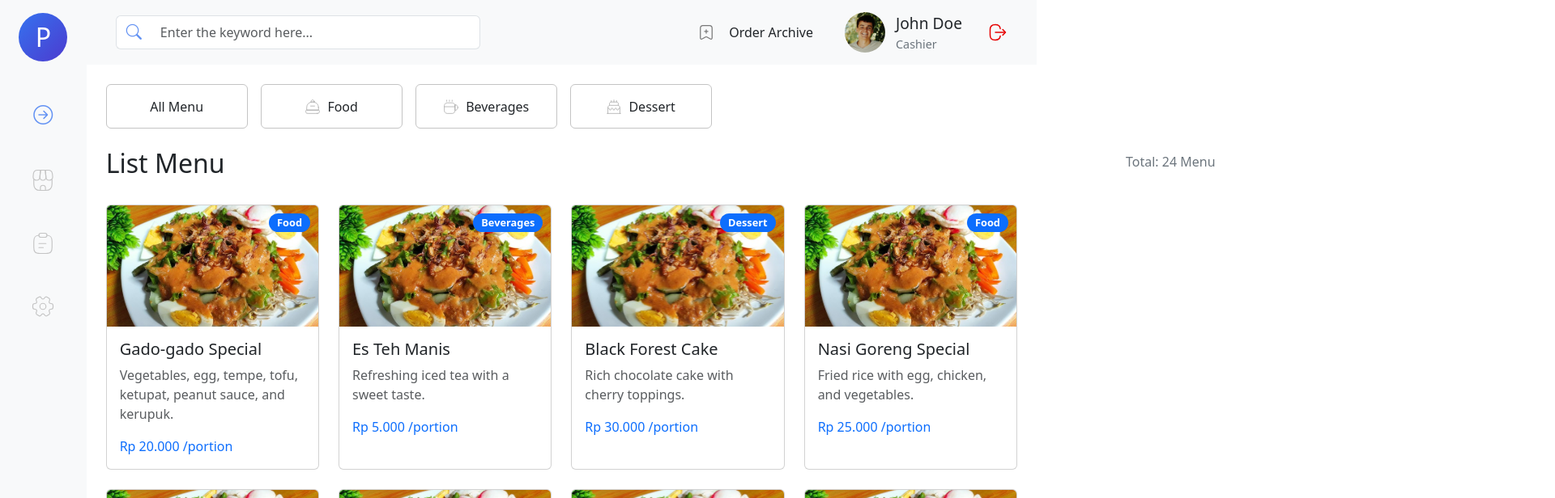
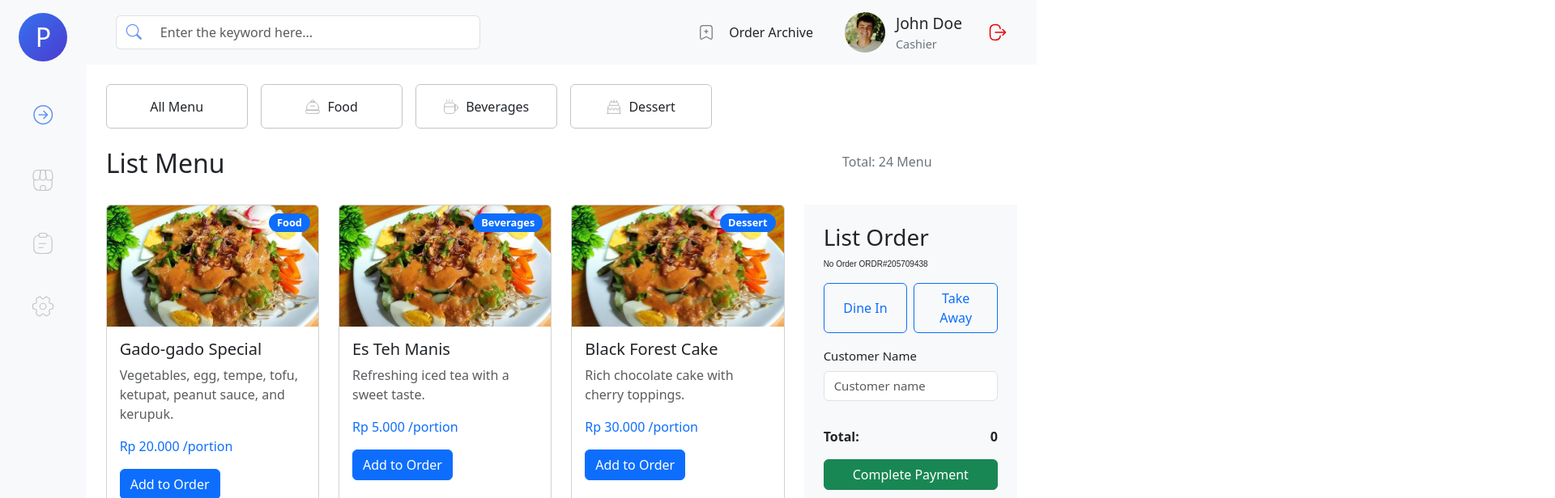
Before and after one commit to alpinmohsa541/pos-sederhana, a React (Vite) app: page / in a window 1280 px wide. Shown: the top 616 px of the page at 81% size, 1920 px wide, since content can reach past the window. Built offline with nearby package versions, Linux system fonts and the light colour scheme.

Commit message:
Feat : menambahkan order list dan stayling

```diff
--- a/src/CashierDashboard/CashierDashboard.jsx
+++ b/src/CashierDashboard/CashierDashboard.jsx
@@ -1,31 +1,52 @@
 import "../App.css";
-import { useState } from "react";
+import { useState, useEffect } from "react";
 import menuData from "./DataMenu";
 
 const CashierDashboard = () => {
   const [activeButton, setActiveButton] = useState("All Menu");
-  const [searchQuery, setSearchQuery] = useState(""); // Added state for search query
+  const [searchQuery, setSearchQuery] = useState("");
+  const [orders, setOrders] = useState([]); // State to hold the orders
+  const [total, setTotal] = useState(0); // State to hold the total amount for payment
+  const [orderType, setOrderType] = useState(""); // State to manage "Dine In" or "Take Away"
+  const [orderNumber, setOrderNumber] = useState(""); // State for storing order number
+
+  // Generate random order number function
+  const generateOrderNumber = () => {
+    const randomNum = Math.floor(Math.random() * 1000000000); // Generates a random number
+    return `ORDR#${randomNum}`;
+  };
+
+  // Set the order number when the component mounts or after an order is selected
+  useEffect(() => {
+    setOrderNumber(generateOrderNumber()); // Generate a random order number on mount
+  }, [orders]); // Update when orders change
 
   const handleButtonClick = (buttonName) => {
     setActiveButton(buttonName);
   };
 
-  // Handle search input change
   const handleSearchChange = (e) => {
     setSearchQuery(e.target.value);
   };
 
-  // Filter menu based on category and search query
+  const handleAddToOrder = (menu) => {
+    setOrders([...orders, menu]); // Add menu item to orders
+    setTotal(total + menu.price); // Update total price
+  };
+
+  const handleOrderTypeChange = (type) => {
+    setOrderType(type); // Set the order type (Dine In or Take Away)
+  };
+
   const filteredMenu =
     activeButton === "All Menu"
-      ? menuData.filter(
-          (menu) => menu.name.toLowerCase().includes(searchQuery.toLowerCase()) // Search logic
+      ? menuData.filter((menu) =>
+          menu.name.toLowerCase().includes(searchQuery.toLowerCase())
         )
       : menuData
           .filter((menu) => menu.category === activeButton)
-          .filter(
-            (menu) =>
-              menu.name.toLowerCase().includes(searchQuery.toLowerCase()) // Search logic
+          .filter((menu) =>
+            menu.name.toLowerCase().includes(searchQuery.toLowerCase())
           );
 
   return (
@@ -91,8 +112,8 @@ const CashierDashboard = () => {
                     type="search"
                     placeholder="Enter the keyword here..."
                     aria-label="Search"
-                    value={searchQuery} // Bind value to searchQuery state
-                    onChange={handleSearchChange} // Handle change event
+                    value={searchQuery}
+                    onChange={handleSearchChange}
                   />
                 </div>
               </form>
@@ -111,11 +132,7 @@ const CashierDashboard = () => {
                   src="/assets/profile.svg"
                   className="profile me-2"
                   alt="Profile Icon"
-                  style={{
-                    fontSize: "60px",
-                    padding: "5px",
-                    color: "#6392F3",
-                  }}
+                  style={{ fontSize: "60px", padding: "5px", color: "#6392F3" }}
                 />
                 <div className="d-flex flex-column">
                   <span className="me-3" style={{ fontSize: "1.2rem" }}>
@@ -170,12 +187,13 @@ const CashierDashboard = () => {
               </button>
             ))}
           </div>
+
           <div className="row g-4 px-4">
             <h2>List Menu</h2>
             <div
               className="position-absolute"
               style={{
-                left: "1380px",
+                left: "1030px",
                 fontSize: "1rem",
                 padding: "5px 10px",
                 borderRadius: "5px",
@@ -184,10 +202,11 @@ const CashierDashboard = () => {
             >
               Total: {filteredMenu.length} Menu
             </div>
+            <div className="col-md-9">
+              <div className="row g-4">
                 {filteredMenu.map((menu) => (
-              <div key={menu.id} className="col-md-3">
-                <div className="card h-100 position-relative">
-                  {/* Badge kategori di pojok kanan atas */}
+                  <div key={menu.id} className="col-md-4">
+                    <div className="card h-100">
                       <span
                         className="badge bg-primary"
                         style={{
@@ -210,14 +229,120 @@ const CashierDashboard = () => {
                       />
                       <div className="card-body">
                         <h5 className="card-title">{menu.name}</h5>
-                    <p className="card-text text-muted">{menu.description}</p>
+                        <p className="card-text text-muted">
+                          {menu.description}
+                        </p>
                         <p className="card-text text-primary">
                           {menu.price} /portion
                         </p>
+                        <button
+                          className="btn btn-primary"
+                          onClick={() => handleAddToOrder(menu)}
+                        >
+                          Add to Order
+                        </button>
                       </div>
                     </div>
                   </div>
                 ))}
+              </div>
+            </div>
+
+            {/* Order Summary */}
+            <div className="col-md-3">
+              <div className="bg-light p-4">
+                <h3>List Order</h3>
+                <p
+                  className="no-order"
+                  style={{
+                    fontSize: "10px",
+                    fontFamily: "sans-serif",
+                  }}
+                >
+                  {"No Order"}&nbsp;{orderNumber}{" "}
+                  {/* Display the random order number */}
+                </p>
+
+                {/* Dine In and Take Away Buttons */}
+                <div className="mt-3 d-flex justify-content-between gap-2">
+                  <button
+                    className="btn btn-outline-primary w-50"
+                    onClick={() => handleOrderTypeChange("dineIn")}
+                  >
+                    Dine In
+                  </button>
+                  <button
+                    className="btn btn-outline-primary w-50"
+                    onClick={() => handleOrderTypeChange("takeAway")}
+                  >
+                    Take Away
+                  </button>
+                </div>
+
+                {/* Conditional Rendering for Customer Name and Table Number */}
+                <div className="mt-3">
+                  <div className="mb-3 w-100">
+                    <label
+                      style={{ fontSize: "15px" }}
+                      htmlFor="customerName"
+                      className="form-label"
+                    >
+                      Customer Name
+                    </label>
+                    <input
+                      type="text"
+                      className="form-control"
+                      id="customerName"
+                      placeholder="Customer name"
+                      style={{ fontSize: "15px" }}
+                    />
+                  </div>
+
+                  {orderType === "dineIn" && (
+                    <div className="mb-3 w-100">
+                      <label
+                        style={{ fontSize: "15px" }}
+                        htmlFor="tableNumber"
+                        className="form-label"
+                      >
+                        No. Table
+                      </label>
+                      <select className="form-select" id="tableNumber">
+                        {[...Array(20)].map((_, index) => (
+                          <option key={index} value={index + 1}>
+                            Table {index + 1}
+                          </option>
+                        ))}
+                      </select>
+                    </div>
+                  )}
+                </div>
+
+                {/* Orders List */}
+                <ul className="list-group">
+                  {orders.map((order, index) => (
+                    <li
+                      key={index}
+                      className="list-group-item d-flex justify-content-between"
+                    >
+                      <span>{order.name}</span>
+                      <span>{order.price}</span>
+                    </li>
+                  ))}
+                </ul>
+
+                {/* Total */}
+                <div className="mt-3 d-flex justify-content-between">
+                  <strong>Total:</strong>
+                  <strong>{total}</strong>
+                </div>
+
+                {/* Complete Payment Button */}
+                <button className="btn btn-success w-100 mt-3">
+                  Complete Payment
+                </button>
+              </div>
+            </div>
           </div>
         </div>
       </div>
```
Lines whose indentation alone changed are shown as unchanged.
